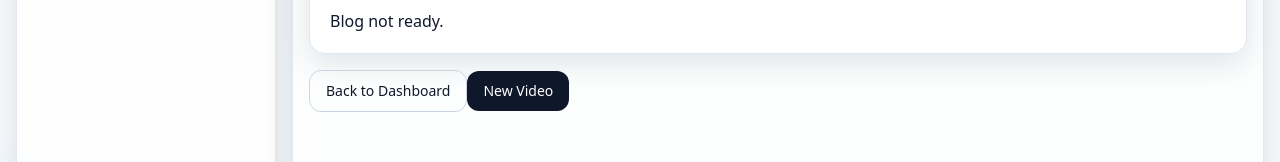
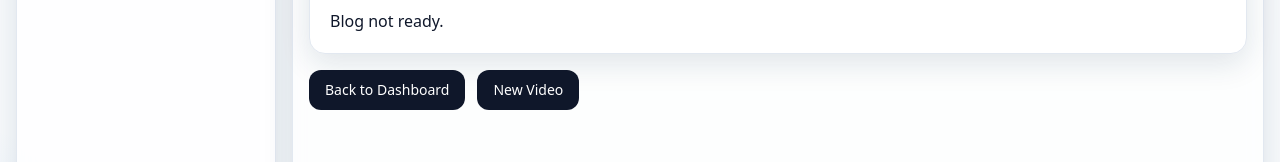
Before and after one commit to varad42/AIVTOBS, a React (Vite) app in the folder frontend/: page /result/1 in a window 1280 px wide. Shown: the part 491-653 px from the top of the page. Built offline with nearby package versions, Linux system fonts and the light colour scheme; no server answers.

Commit message:
changed style fo buttons

```diff
--- a/frontend/src/pages/ResultPage.jsx
+++ b/frontend/src/pages/ResultPage.jsx
@@ -67,18 +67,19 @@ export default function ResultPage({ pushToast }) {
   return (
     <div className="space-y-4">
       <ResultSections result={result} onToast={pushToast} />
+      <div className="flex flex-wrap gap-3">
         {result?.summary && !result?.blog ? (
           <button
             onClick={handleGenerateBlog}
             disabled={generatingBlog}
-          className="rounded-xl border border-slate-300 px-4 py-2.5 text-sm font-medium hover:bg-slate-50 disabled:opacity-60 dark:border-slate-700 dark:hover:bg-slate-800"
+            className="rounded-xl bg-slate-900 px-4 py-2.5 text-sm font-medium text-white hover:bg-slate-700 disabled:opacity-60 dark:bg-slate-100 dark:text-slate-900 dark:hover:bg-white"
           >
             {generatingBlog ? "Starting blog generation..." : "Generate Blog"}
           </button>
         ) : null}
         <button
           onClick={() => navigate(`/?job_id=${encodeURIComponent(jobId)}`)}
-        className="rounded-xl border border-slate-300 px-4 py-2.5 text-sm font-medium hover:bg-slate-50 dark:border-slate-700 dark:hover:bg-slate-800"
+          className="rounded-xl bg-slate-900 px-4 py-2.5 text-sm font-medium text-white hover:bg-slate-700 dark:bg-slate-100 dark:text-slate-900 dark:hover:bg-white"
         >
           Back to Dashboard
         </button>
@@ -89,5 +90,6 @@ export default function ResultPage({ pushToast }) {
           New Video
         </button>
       </div>
+    </div>
   );
 }
```
Lines whose indentation alone changed are shown as unchanged.
